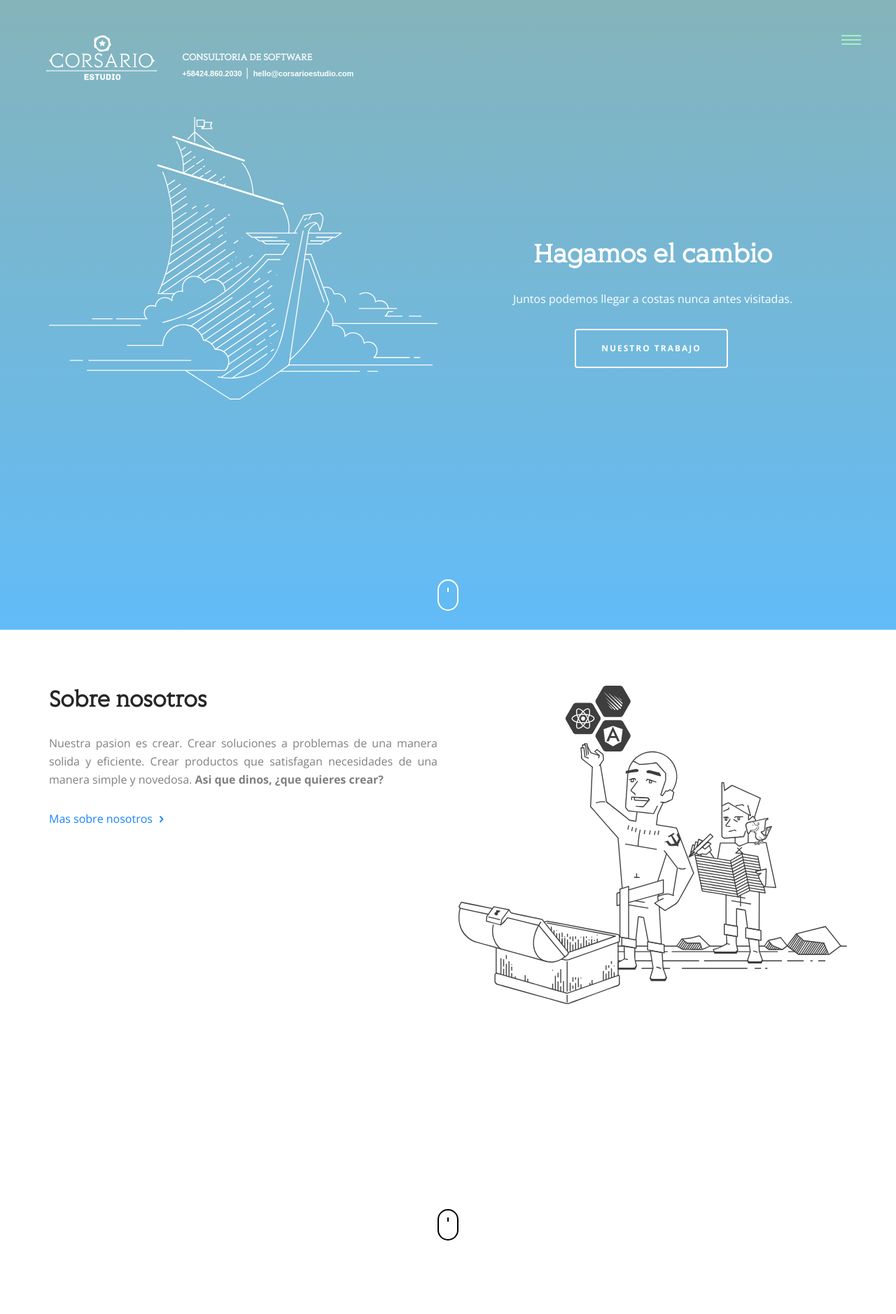
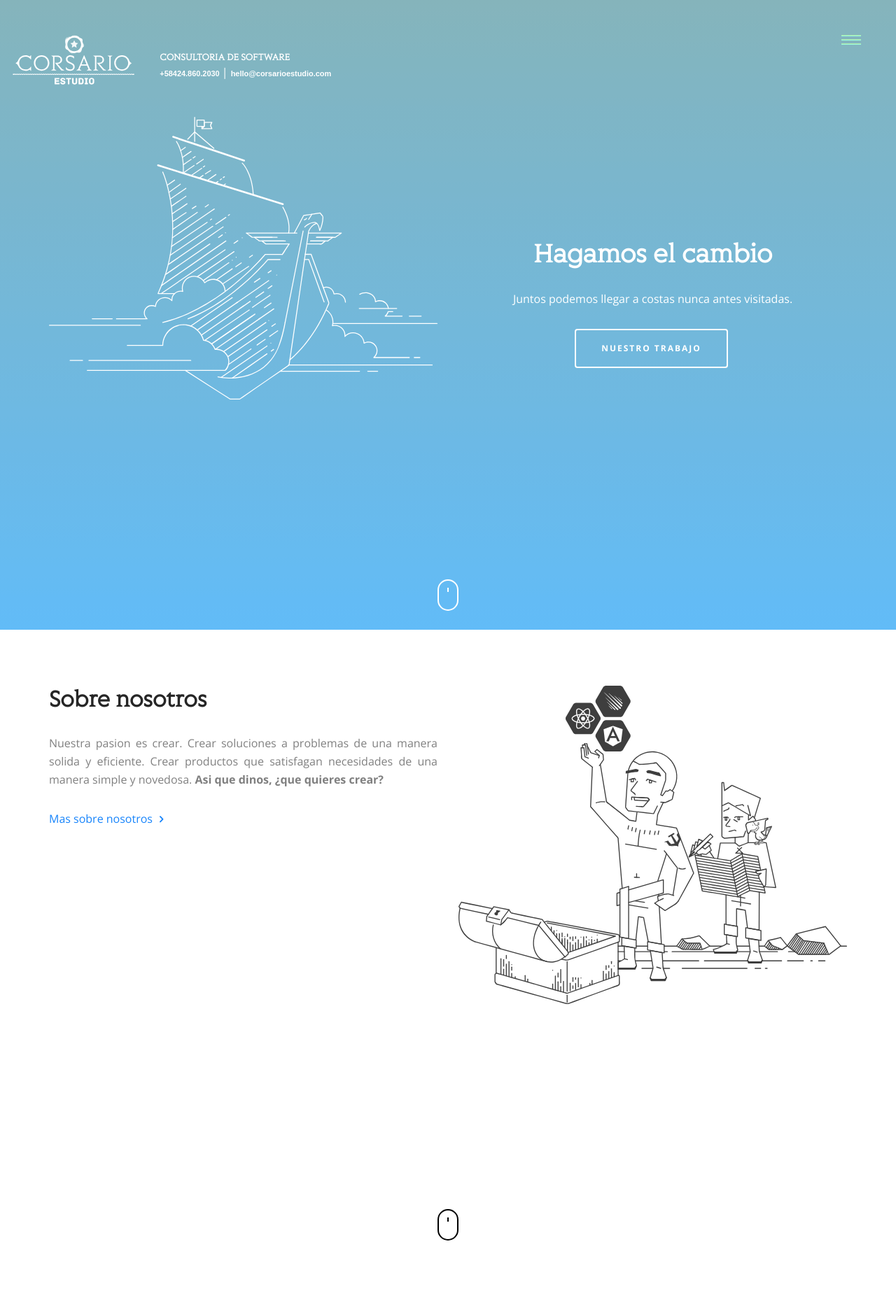
Before and after one commit to CorsarioEstudio/CorsarioEstudio.github.io, a Jekyll site: the page built from index.html, in a window 1280 px wide. Shown: the top 1878 px of the page at 70% size. Built offline with Jekyll 4.4.1, drawn with Linux system fonts in a browser that asks for light colours; some web fonts are replaced.

Commit message:
Mejoras menu, header, principal y experimento para compatibilidad con exploradores

```diff
--- a/_includes/footer.html
+++ b/_includes/footer.html
@@ -4,7 +4,7 @@
       <div class="col-md-2 col-sm-3 col-xs-12 corsario-footer-widget text-center">
         <a href="./index.html" class="svg-white svg-container">{% include logo-corsario.svg %}</a>
       </div>
-      <div class="col-md-3 col-sm-5 col-xs-12 corsario-footer-widget text-white">
+      <div class="col-md-3 col-sm-5 col-xs-12 corsario-footer-widget text-white text-center">
         <br>
         <h5 class="subtitle">CONSULTORIA DE SOFTWARE</h5>
         <a class="nav-contact-item" itemprop="telephone" id="nav-phone" href="tel:+18443100257">
--- a/_includes/header.html
+++ b/_includes/header.html
@@ -6,35 +6,33 @@
   </div>
 
   <nav class="menu">
-    <div class="menu__brand">
+    <div class="menu__brand" data-height-perc="100" data-height-triggered-perc="25" data-trigger-width="768">
       <div class="corsario-overlay"></div>
 
       <div class="logo"><a href="./index.html" class="svg-white svg-container">{% include logo-corsario.svg %}</a></div>
-      <a href="" class="svg-container" style="z-index:10;">
+      <div class="svg-container" style="z-index:10;">
         {% include illustration-ship.svg %}
-      </a>
+      </div>
     </div>
 
-    <ul class="menu__list">
+    <ul class="menu__list" data-height-perc="100" data-height-triggered-perc="75" data-trigger-width="768">
       <li class="menu__item"><a href="" class="menu__link">Proyectos</a></li>
       <li class="menu__item"><a href="./about.html" class="menu__link">Nosotros</a></li>
       <li class="menu__item"><a href="" class="menu__link">Proceso</a></li>
       <li class="menu__item"><a href="" class="menu__link">Blog</a></li>
       <li class="menu__item"><a href="" class="menu__link">Contacto</a></li>
-      <li class="menu__item">
+      <!-- <li class="menu__item">
       <a href="https://twitter.com/ettrics" target="_blank" class="menu__link menu__link--social"><i class="fa fa-twitter"></i></a>
     </li>
     <li class="menu__item">
     <a href="https://dribbble.com/ettrics" target="_blank" class="menu__link menu__link--social">
     <i class="fa fa-dribbble"></i></a>
-        </li>
+  </li> -->
 </ul>
 </nav>
-  </header>
 
-  <div id="corsario-page">
 <nav class="corsario-nav-style-1" role="navigation" data-offcanvass-position="corsario-offcanvass-right">
-      <div style="padding: 0 3em;">
+  <div>
     <div class="col-lg-2 col-md-2 col-sm-12 col-xs-12 corsario-logo text-center">
       <a href="./index.html" class="svg-white svg-container">{% include logo-corsario.svg %}</a>
     </div>
@@ -50,3 +48,5 @@
     </div>
   </div>
 </nav>
+
+</header>
--- a/css/cards.css
+++ b/css/cards.css
@@ -21,6 +21,7 @@
 .corsario-social .icon{
   font-size: 22pt !important;
 }
+
 @media screen and (max-width: 480px) {
   .p-t-mobile
   {
@@ -86,10 +87,26 @@
   fill: #fff;
 }
 
+@media screen and (max-width: 992px) {
+  a.svg-container *{
+    width: auto;;
+    height: auto;
+  }
+
+  .logo .svg-container *{
+    width: 100%;
+  }
+
+  .afterNav{
+    padding-top: 15%;
+  }
+}
+
 
 .js-full-height{
   position: relative;
 }
+
 /*
 ///////////////////////////////////////////////////
 
--- a/css/fullscreen-overlay.css
+++ b/css/fullscreen-overlay.css
@@ -8,7 +8,7 @@
 
 .burger {
   position: fixed;
-  z-index: 10;
+  z-index: 17;
   right: 50px;
   top: 50px;
   cursor: pointer;
@@ -21,7 +21,7 @@
   width: 28.2px;
   height: 2.15px;
   margin: 0 0 4px 0;
-  background: white;
+  background: #8c8c8c;
   -webkit-transition: all 0.4s cubic-bezier(0.23, 1, 0.32, 1);
   transition: all 0.4s cubic-bezier(0.23, 1, 0.32, 1);
 }
@@ -49,7 +49,7 @@
   top: 0;
   left: 0;
   width: 100%;
-  z-index: 9;
+  z-index: 16;
   visibility: hidden;
 }
 .menu--active {
@@ -73,7 +73,6 @@
           justify-content: center;
   float: left;
   width: 50%;
-  height: 100vh;
   overflow: hidden;
 }
 .menu__list {
@@ -178,7 +177,6 @@
   }
 
   .menu__list {
-    height: 75vh;
     -webkit-transform: translate3d(-100%, 0, 0);
             transform: translate3d(-100%, 0, 0);
   }
@@ -188,7 +186,6 @@
   }
 
   .menu__brand {
-    height: 25vh;
     -webkit-transform: translate3d(100%, 0, 0);
             transform: translate3d(100%, 0, 0);
   }
@@ -204,7 +201,7 @@
   left: 5%;
   width: 100px;
   height: 100px;
-  background: #666;
+  background: #8c8c8c;
   border-radius: 50%;
 }
 
--- a/index.html
+++ b/index.html
@@ -2,7 +2,7 @@
 layout: default
 ---
 
-<div id="presentation" class="corsario-cover corsario-cover-style-2 js-full-height p-t-mobile" data-next="yes">
+<div id="presentation" class="corsario-cover corsario-cover-style-2 js-full-height p-t-mobile afterNav" data-next="yes">
   <span class="scroll-btn fadeInUp hidden-xs">
     <a href="#">
       <span class="mouse"><span></span></span>
@@ -20,6 +20,7 @@
         </div>
         <div class="col-md-6 col-sm-12 col-xs-12 full-height js-full-height text-center">
           <div class="corsario-cover-intro">
+            <hr class="visible-xs" style="border:0;">
             <h1 class="cover-text-lead wow fadeInUp" data-wow-duration="1s" data-wow-delay=".3s">Hagamos el cambio</h1>
             <h2 class="cover-text-sublead wow fadeInUp" data-wow-duration="1s" data-wow-delay=".6s">Juntos podemos llegar a costas nunca antes visitadas.</h2>
             <p class="wow fadeInUp" data-wow-duration="1s" data-wow-delay="0.9s"><a href="#" class="btn btn-primary btn-outline btn-lg">Nuestro trabajo</a></p>
@@ -221,8 +222,6 @@
     </div>
   </div>
 </div>
-
-</div>
 <!-- END page-->
 
 <!-- jQuery -->
--- a/js/main.js
+++ b/js/main.js
@@ -17,9 +17,52 @@
 	// Full height
 	var fullHeight = function() {
 		if ( !isiPhone() || !isiPad() ) {
-			$('.js-full-height').css('height', $(window).height());
+			$('.js-full-height').css('min-height', $(window).height());
+			$('.full-height').css('height', $(window).height());
 			$(window).resize(function(){
-				$('.js-full-height').css('height', $(window).height());
+				$('.js-full-height').css('min-height', $(window).height());
+				$('.full-height').css('height', $(window).height());
+			});
+		}
+	};
+
+	// Custom height
+	var customHeight = function() {
+		if ( !isiPhone() || !isiPad() ) {
+			var element;
+
+			$('[data-height-perc]').each(function (key, val){
+				element = $(val);
+
+				if (element.is('[data-trigger-width]'))
+				{
+					if ($(window).width() <= element.attr('data-trigger-width'))
+					{
+						element.css('height', $(window).height() * (parseFloat(element.attr('data-height-triggered-perc'))/100));
+						return;
+					}
+				}
+
+				element.css('height', $(window).height() * (parseFloat(element.attr('data-height-perc'))/100));
+			});
+
+			$(window).resize(function(){
+				var element;
+
+				$('[data-height-perc]').each(function (key, val){
+					element = $(val);
+
+					if (element.is('[data-trigger-width]'))
+					{
+						if ($(window).width() <= element.attr('data-trigger-width'))
+						{
+							element.css('height', $(window).height() * (parseFloat(element.attr('data-height-triggered-perc'))/100));
+							return;
+						}
+					}
+
+					element.css('height', $(window).height() * (parseFloat(element.attr('data-height-perc'))/100));
+				});
 			});
 		}
 	};
@@ -43,7 +86,7 @@
 
 	// Counter
 	var counter = function() {
-		$('.fh5co-counter-style-1').waypoint( function( direction ) {
+		$('.corsario-counter-style-1').waypoint( function( direction ) {
 			var el = $(this.element).attr('class');
 			if( direction === 'down' && !$(this.element).hasClass('animated')) {
 				setTimeout( function(){
@@ -61,7 +104,7 @@
 		} , { offset: '75%' } );
 
 
-		$('.fh5co-counter-style-2').waypoint( function( direction ) {
+		$('.corsario-counter-style-2').waypoint( function( direction ) {
 			var el = $(this.element).attr('class');
 			if( direction === 'down' && !$(this.element).hasClass('animated')) {
 				setTimeout( function(){
@@ -81,10 +124,10 @@
 	// Click outside of offcanvass
 	var mobileMenuOutsideClick = function() {
 		$(document).click(function (e) {
-	    var container = $("#fh5co-offcanvass, .js-fh5co-mobile-toggle");
+			var container = $("#corsario-offcanvass, .js-corsario-mobile-toggle");
 			if (!container.is(e.target) && container.has(e.target).length === 0) {
 				$('html').removeClass('mobile-menu-expanded');
-	    	$('.js-fh5co-mobile-toggle').removeClass('active');
+				$('.js-corsario-mobile-toggle').removeClass('active');
 			}
 		});
 	};
@@ -92,7 +135,7 @@
 	// Burger Menu
 	var burgerMenu = function() {
 
-		$('body').on('click', '.js-fh5co-nav-toggle', function(event){
+		$('body').on('click', '.js-corsario-nav-toggle', function(event){
 			if ( $('#navbar').is(':visible') ) {
 				$(this).removeClass('active');
 			} else {
@@ -106,31 +149,31 @@
 	// Off Canvass
 	var offCanvass = function() {
 
-		if ( $('#fh5co-offcanvass').length == 0 ) {
-			if ( $('.fh5co-nav-style-1').length > 0 ) {
-				$('body').prepend('<div id="fh5co-offcanvass" />');
+		if ( $('#corsario-offcanvass').length == 0 ) {
+			if ( $('.corsario-nav-style-1').length > 0 ) {
+				$('body').prepend('<div id="corsario-offcanvass" />');
 
-				$('.fh5co-link-wrap').each(function(){
-					$('#fh5co-offcanvass').append($(this).find('[data-offcanvass="yes"]').clone());
+				$('.corsario-link-wrap').each(function(){
+					$('#corsario-offcanvass').append($(this).find('[data-offcanvass="yes"]').clone());
 				})
-				$('#fh5co-offcanvass').find('.js-fh5co-mobile-toggle').remove();
-				$('#fh5co-offcanvass, #fh5co-page').addClass($('.fh5co-nav-style-1').data('offcanvass-position'));
-				$('#fh5co-offcanvass').addClass('offcanvass-nav-style-1');
+				$('#corsario-offcanvass').find('.js-corsario-mobile-toggle').remove();
+				$('#corsario-offcanvass, #corsario-page').addClass($('.corsario-nav-style-1').data('offcanvass-position'));
+				$('#corsario-offcanvass').addClass('offcanvass-nav-style-1');
 			}
 
-			if ( $('.fh5co-nav-style-2').length > 0 ) {
-				$('body').prepend('<div id="fh5co-offcanvass" />');
+			if ( $('.corsario-nav-style-2').length > 0 ) {
+				$('body').prepend('<div id="corsario-offcanvass" />');
 
-				$('.fh5co-link-wrap').each(function(){
-					$('#fh5co-offcanvass').append($(this).find('[data-offcanvass="yes"]').clone());
+				$('.corsario-link-wrap').each(function(){
+					$('#corsario-offcanvass').append($(this).find('[data-offcanvass="yes"]').clone());
 				})
-				$('#fh5co-offcanvass').find('.js-fh5co-mobile-toggle').remove();
-				$('#fh5co-offcanvass, #fh5co-page').addClass($('.fh5co-nav-style-2').data('offcanvass-position'));
-				$('#fh5co-offcanvass').addClass('offcanvass-nav-style-2');
+				$('#corsario-offcanvass').find('.js-corsario-mobile-toggle').remove();
+				$('#corsario-offcanvass, #corsario-page').addClass($('.corsario-nav-style-2').data('offcanvass-position'));
+				$('#corsario-offcanvass').addClass('offcanvass-nav-style-2');
 			}
 		}
 
-		$('body').on('click', '.js-fh5co-mobile-toggle', function(e){
+		$('body').on('click', '.js-corsario-mobile-toggle', function(e){
 			var $this = $(this);
 			$this.toggleClass('active');
 			$('html').toggleClass('mobile-menu-expanded');
@@ -138,16 +181,16 @@
 		});
 
 		if ( $(window).width() < 769 ) {
-			$('body, html').addClass('fh5co-overflow');
+			$('body, html').addClass('corsario-overflow');
 		}
 
 		$(window).resize(function(){
 			if ( $(window).width() < 769 ) {
-				$('body, html').addClass('fh5co-overflow');
+				$('body, html').addClass('corsario-overflow');
 			}
 			if ( $(window).width() > 767 ) {
 				if ( $('html').hasClass('mobile-menu-expanded')) {
-					$('.js-fh5co-mobile-toggle').removeClass('active');
+					$('.js-corsario-mobile-toggle').removeClass('active');
 					$('html').removeClass('mobile-menu-expanded');
 				}
 			}
@@ -176,16 +219,16 @@
 
 		$(window).scroll(function(event){
 
-		   	var header = $('#fh5co-header'),
+			var header = $('#corsario-header'),
 			scrlTop = $(this).scrollTop();
 
 			if ( scrlTop > 500 && scrlTop <= 2000 ) {
-				header.addClass('navbar-fixed-top fh5co-animated slideInDown');
+				header.addClass('navbar-fixed-top corsario-animated slideInDown');
 			} else if ( scrlTop <= 500) {
 				if ( header.hasClass('navbar-fixed-top') ) {
-					header.addClass('navbar-fixed-top fh5co-animated slideOutUp');
+					header.addClass('navbar-fixed-top corsario-animated slideOutUp');
 					setTimeout(function(){
-						header.removeClass('navbar-fixed-top fh5co-animated slideInDown slideOutUp');
+						header.removeClass('navbar-fixed-top corsario-animated slideInDown slideOutUp');
 					}, 100 );
 				}
 			}
@@ -206,6 +249,7 @@
 		imagePopup();
 		offCanvass();
 
+		customHeight();
 
 	});
 
```
Lines whose indentation alone changed are shown as unchanged.
